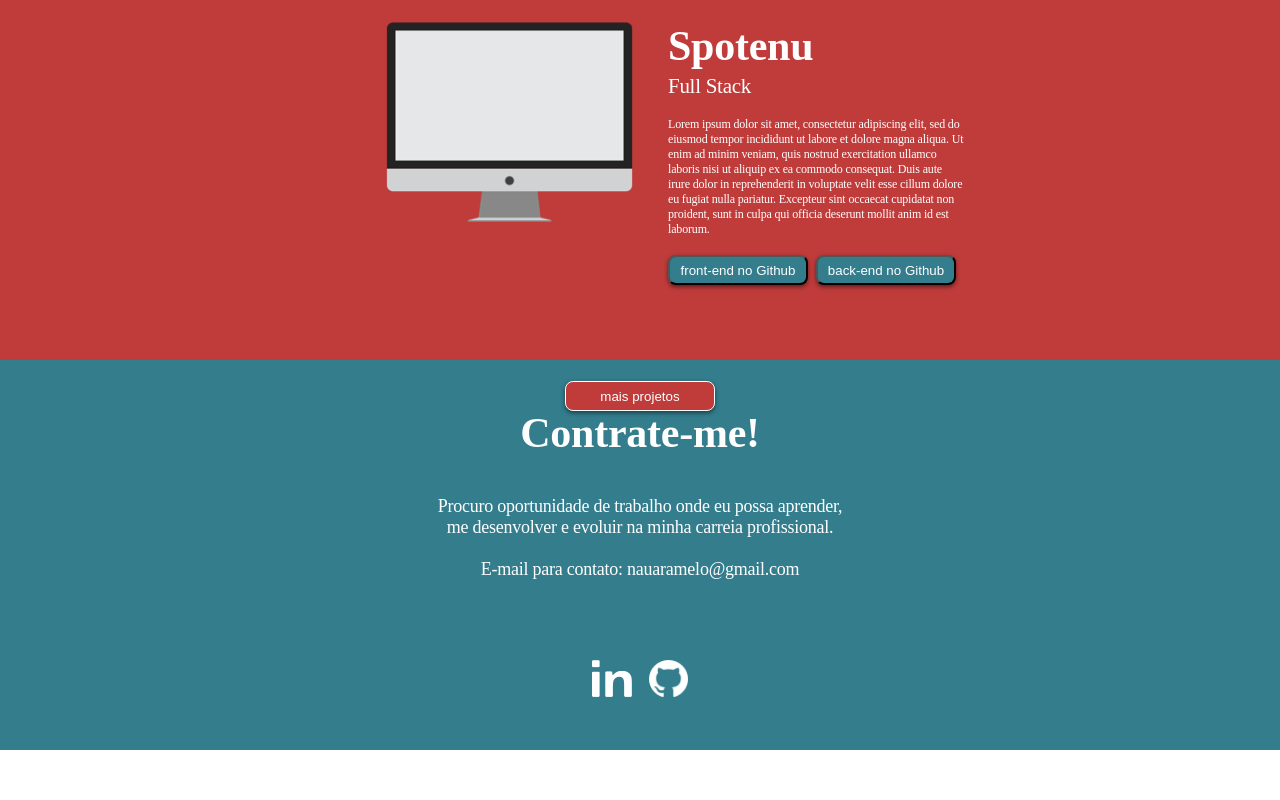
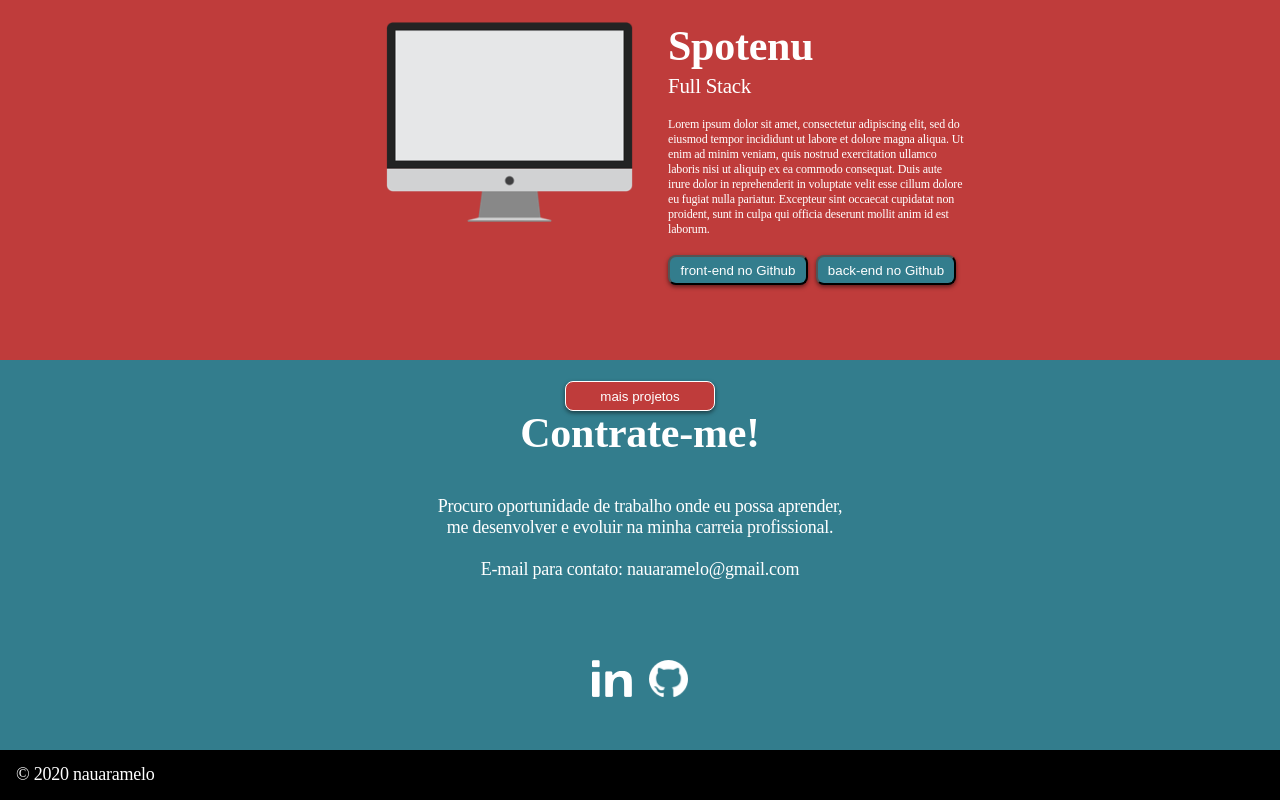
Before and after one commit to nauaramelo/portfolio, a React (Create React App) app: page / in a window 1280 px wide. Shown: the part 2563-3363 px from the top of the page. Before the commit the page ends 3313 px from the top, so only its background shows below. Built offline with nearby package versions, Linux system fonts and the light colour scheme.

Commit message:
Inclusão de container footer no ap

```diff
--- a/src/App.js
+++ b/src/App.js
@@ -7,6 +7,7 @@ import { OQueFaco } from './containers/OQueFaco';
 import { Educacao } from './containers/Educacao';
 import { Projetos } from './containers/Projetos';
 import { Contact } from './containers/Contact';
+import { Footer } from './containers/Footer';
 
 function App() {
   return (
@@ -18,6 +19,7 @@ function App() {
       <Educacao />
       <Projetos />
       <Contact />
+      <Footer />
     </div>
   );
 }
```
